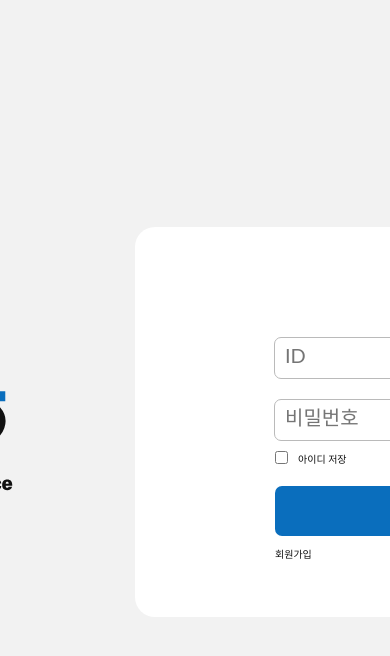
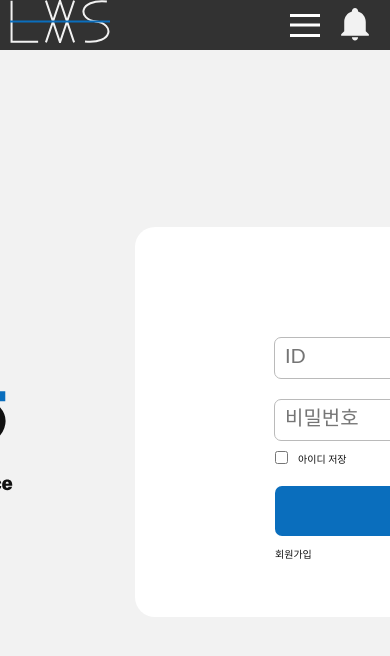
Before and after one commit to Multicampussa/LAAMS, a React (Create React App) app in the folder FE/laams/: page / in a window 390 px wide. Shown: the top 656 px of the page. Built offline with nearby package versions, Linux system fonts and the light colour scheme.

Commit message:
Feat : 헤더 PC UI 완성 - 홈 로고 추가 - 메뉴 컴포넌트 추가 - FIXME - 메뉴링크 연결 - 벨기능 연결 - 모바일 미디어 쿼리 처리

```diff
--- /dev/null
+++ b/FE/laams/src/Components/Common/Header.jsx
@@ -0,0 +1,34 @@
+import React, { useCallback, useState } from 'react'
+import { Link } from 'react-router-dom'
+
+const Header = () => {
+  const [menu,setMenu]=useState("close");
+  const toggleMenu = useCallback(()=>{
+    setMenu(menu==="open"?"close":"open")
+  },[menu]);
+  return (
+    <>
+      <header className='header'>
+        <Link className='header-home' to="/"><div className='hidden-text'>LAAMS</div></Link>
+        <div className='header-btn'>
+          <button onClick={toggleMenu} className={`header-menu-${menu}`}>
+            <span></span>
+            <div className='hidden-text'>MENU</div>
+          </button>
+          <button className='header-bell'>
+            <div className='hidden-text'>BELL</div>
+          </button>
+        </div>
+      </header>
+      <div className={`header-menu-box-${menu}`}>
+        <Link to="/" className='header-menu-box-item'>공지사항</Link>
+        <Link to="/" className='header-menu-box-item'>전체 시험 일정</Link>
+        <Link to="/" className='header-menu-box-item'>보상</Link>
+        <Link to="/" className='header-menu-box-item'>에러리포트</Link>
+        <Link to="/" className='header-menu-box-item'>로그아웃</Link>
+      </div>
+    </>
+  )
+}
+
+export default Header
--- a/FE/laams/src/Components/Common/Router.jsx
+++ b/FE/laams/src/Components/Common/Router.jsx
@@ -1,12 +1,13 @@
 import { BrowserRouter, Routes, Route } from 'react-router-dom';
 import Home from "../Home/Home.jsx"
+import Header from './Header.jsx';
 
 const Router = () => {
   return (
     <>
       <BrowserRouter>
         <Routes>
-          <Route path="/" element={<Home />} />
+          <Route path="/" element={<><Header/><Home /></>} />
         </Routes>
       </BrowserRouter>
     </>
--- a/FE/laams/src/style/base/_base.scss
+++ b/FE/laams/src/style/base/_base.scss
@@ -7,3 +7,15 @@ body {
     background-color: $color-white-light;
     color: $color-black;
 }
+.App{
+    position: relative;
+}
+
+.hidden-text{
+    position: absolute;
+    width: 1px;
+    height: 1px;
+    margin: -1px;
+    overflow: hidden;
+    clip-path: polygon(0 0, 0 0, 0 0);
+}
--- a/FE/laams/src/style/base/_reset.scss
+++ b/FE/laams/src/style/base/_reset.scss
@@ -44,7 +44,7 @@ a {
 }
 a:hover,
 a:focus {
-  text-decoration: underline;
+  text-decoration: none;
 }
 img {
   vertical-align: top;
--- a/FE/laams/src/style/layout/_header.scss
+++ b/FE/laams/src/style/layout/_header.scss
@@ -0,0 +1,156 @@
+.header{
+  position: fixed;
+  top: 0;
+  left: 0;
+  width: 100%;
+  height: 5rem;
+  background-color: $color-black-light;
+  color: $color-white;
+  display: flex;
+  justify-content: space-between;
+  box-sizing: border-box;
+  padding: 0 1rem;
+  overflow: hidden;
+  z-index: 99;
+
+  &-home{
+    display: block;
+    width: 10rem;
+    height: 100%;
+    background-image: url("../../assets/images/Logo-white.svg");
+    background-repeat: no-repeat;
+  }
+  &-btn{
+    display: flex;
+    align-items: center;
+    height: 100%;
+  }
+  &-bell{
+    width: 5rem;
+    height: 5rem;
+    background-image: url("../../assets/images/Bell-white.svg");
+    background-repeat: no-repeat;
+    background-size: 4rem;
+    background-position: center;
+  }
+  &-menu-box{
+    &-close{
+      position: fixed;
+      top: 5rem;
+      right: 5rem;
+      width: 19rem;
+      border: 0.1rem solid $color-gray-light;
+      border-radius: 0 0 1rem 1rem;
+      overflow: hidden;
+
+      will-change: transform;
+      transition-property: transform;
+      transition-duration: 0.3s;
+      transition-timing-function: ease-out;
+      transform: translateY(calc(-100% - 5rem));
+    }
+    &-open{
+      position: fixed;
+      top: 5rem;
+      right: 5rem;
+      width: 19rem;
+      border: 0.1rem solid $color-gray-light;
+      border-radius: 0 0 1rem 1rem;
+      overflow: hidden;
+
+      will-change: transform;
+      transition-property: transform;
+      transition-duration: 0.3s;
+      transition-timing-function: ease-out;
+      transform: translateY(0);
+    }
+    &-item{
+      display: block;
+      width: 19rem;
+      height: 9rem;
+      font-size: 2rem;
+      text-align: center;
+      line-height: 9rem;
+      background-color: $color-white;
+      color: $color-black;
+    }
+    &-item:active,&-item:hover{
+      color: $color-black;
+    }
+  }
+  &-menu-close::before,::after{
+    width: 2rem;
+    height: 0.3rem;
+    background-color: $color-white;
+  }
+  &-menu-close{
+    width: 5rem;
+    height: 5rem;
+    position: relative;
+    overflow: hidden;
+    cursor: pointer;
+
+    &::before{
+      margin-top: -1rem;
+    }
+    &::after{
+      margin-top: 1rem;
+    }
+    &::before,&::after{
+      position: absolute;
+      content: "";
+      width: 3rem;
+      height: 0.3rem;
+      left: 50%;
+      top: 50%;
+      transform: translate(-50%, -50%);
+      background-color: $color-white;
+
+      will-change: transform, margin-top;
+      transition-property: transform, margin-top;
+      transition-duration: 150ms;
+      transition-timing-function: ease-out;
+      transform: translate(-50%, -50%) rotateZ(0);
+    }
+    & span{
+      position: absolute;
+      left: 50%;
+      top: 50%;
+      transform: translate(-50%, -50%);
+
+      width: 3rem;
+      height: 0.3rem;
+      background-color: $color-white;
+    }
+  }
+  &-menu-open{
+    width: 5rem;
+    height: 5rem;
+    position: relative;
+    overflow: hidden;
+    cursor: pointer;
+    &::before{
+      transform: translate(-50%, -50%) rotateZ(45deg);
+    }
+    &::after{
+      transform: translate(-50%, -50%) rotateZ(-45deg);
+    }
+    &::before,&::after{
+      position: absolute;
+      content: "";
+      width: 3rem;
+      height: 0.3rem;
+      left: 50%;
+      top: 50%;
+      background-color: $color-white;
+
+      will-change: transform, margin-top;
+      transition-property: transform, margin-top;
+      transition-duration: 150ms;
+      transition-timing-function: ease-out;
+    }
+    & span{
+      width: 0;
+    }
+  }
+}
```
Also changed, not shown: FE/laams/src/assets/images/Bell-white.svg (added), FE/laams/src/assets/images/Logo-white.svg (added).
